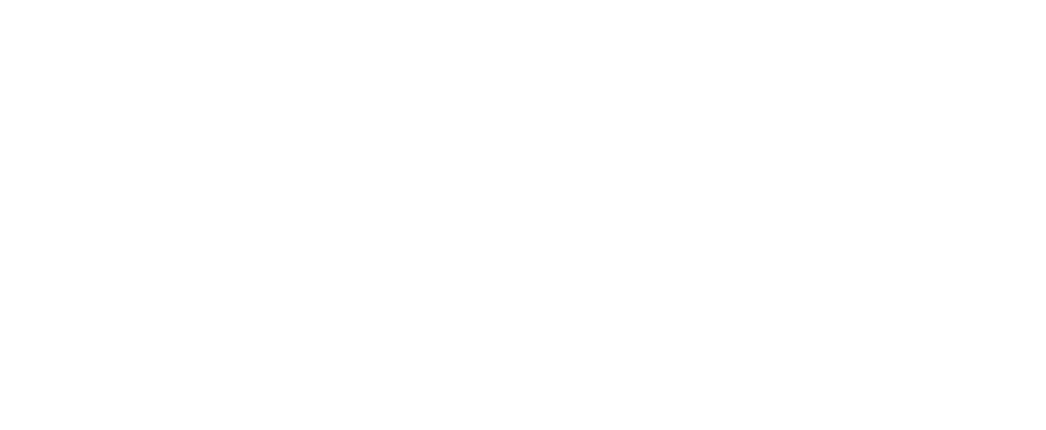
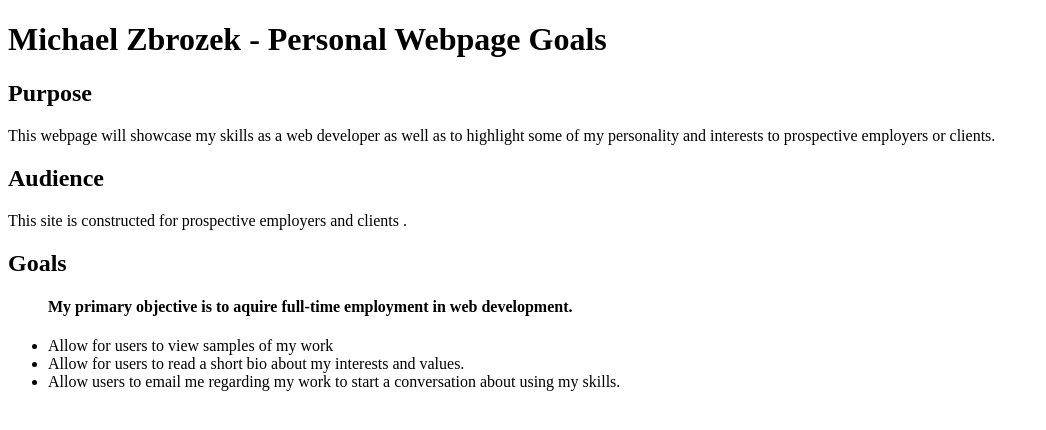
Before and after one commit to MCZbrozek/pwp-mzbrozek, a plain HTML site: page public_html/documentation/milestone-1.html in a window 1280 px wide. Shown: the whole page, without its empty margins (0-1046 px from the left). Drawn offline with Linux system fonts and the light colour scheme.

Commit message:
Adding my HTML Structure and initial text to first section. (Purpose,Audience,Goals)

```diff
--- a/public_html/documentation/milestone-1.html
+++ b/public_html/documentation/milestone-1.html
@@ -5,6 +5,34 @@
     <title>Milestone One</title>
 </head>
 <body>
+<header>
+    <div class="titleContainer">
+        <h1>Michael Zbrozek - Personal Webpage Goals</h1>
+    </div>
+</header>
+<section>
+    <h2>Purpose</h2>
+    <p>This webpage will showcase my skills as a web developer as well as to highlight some of my personality and interests to prospective employers or clients.</p>
+</section>
+
+<section>
+    <div class="container">
+        <h2>Audience</h2>
+        <p>This site is constructed for <span>prospective employers and clients</span> . </p>
+    </div>
+</section>
+
+<section>
+    <div class="goalsList">
+        <h2>Goals</h2>
+        <ul>
+            <h4>My primary objective is to aquire full-time employment in web development.</h4>
+            <li>Allow for users to view samples of my work</li>
+            <li>Allow for users to read a short bio about my interests and values.</li>
+            <li>Allow users to email me regarding my work to start a conversation about using my skills.</li>
+        </ul>
+    </div>
+</section>
 
 </body>
 </html>
```
